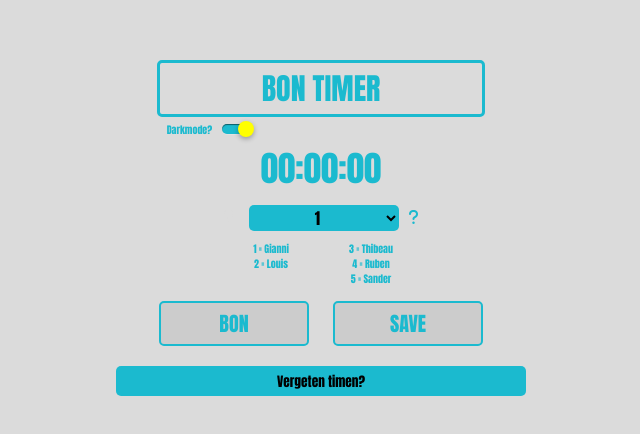
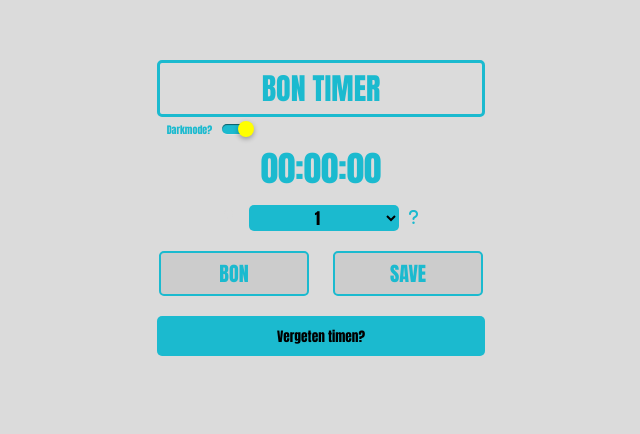
Before and after one commit to SanderSoftTouch/timerv2, a website: page index.html in a window 1280 px wide. Shown: the whole page, without its empty margins (319-959 px from the left). Drawn offline with Linux system fonts and the light colour scheme; no server answers.

Commit message:
UserList default off

```diff
--- a/index.css
+++ b/index.css
@@ -52,18 +52,17 @@ body{
 .AddTimeElement{
     margin-left: auto;
     margin-right: auto;
-    width: 50%;
+    width: 40%;
 }
 
 .buttonAddTime{
     background-color: #1bbacf;
     text-align: center;
-    height: 30px;
+    height: 40px;
     margin-top: 10px;
     margin-bottom: 10px;
     border-style: none;
     border-radius: 10px;
-    text-align: center;
 }
 
 .button{
--- a/index.js
+++ b/index.js
@@ -14,6 +14,8 @@ document.addEventListener('DOMContentLoaded', function () {
     //const localSaveTimer = localStorage.getItem('switchSetting');
     const localSaveDarkMode = localStorage.getItem('switchSetting');
     const switchElement = document.getElementById('darkModeSwitch');
+    var userList = document.getElementById("userList");
+    userList.style.display = "none"
 
     if (localSaveDarkMode) {
         switchElement.checked = localSaveDarkMode === 'true';
```
